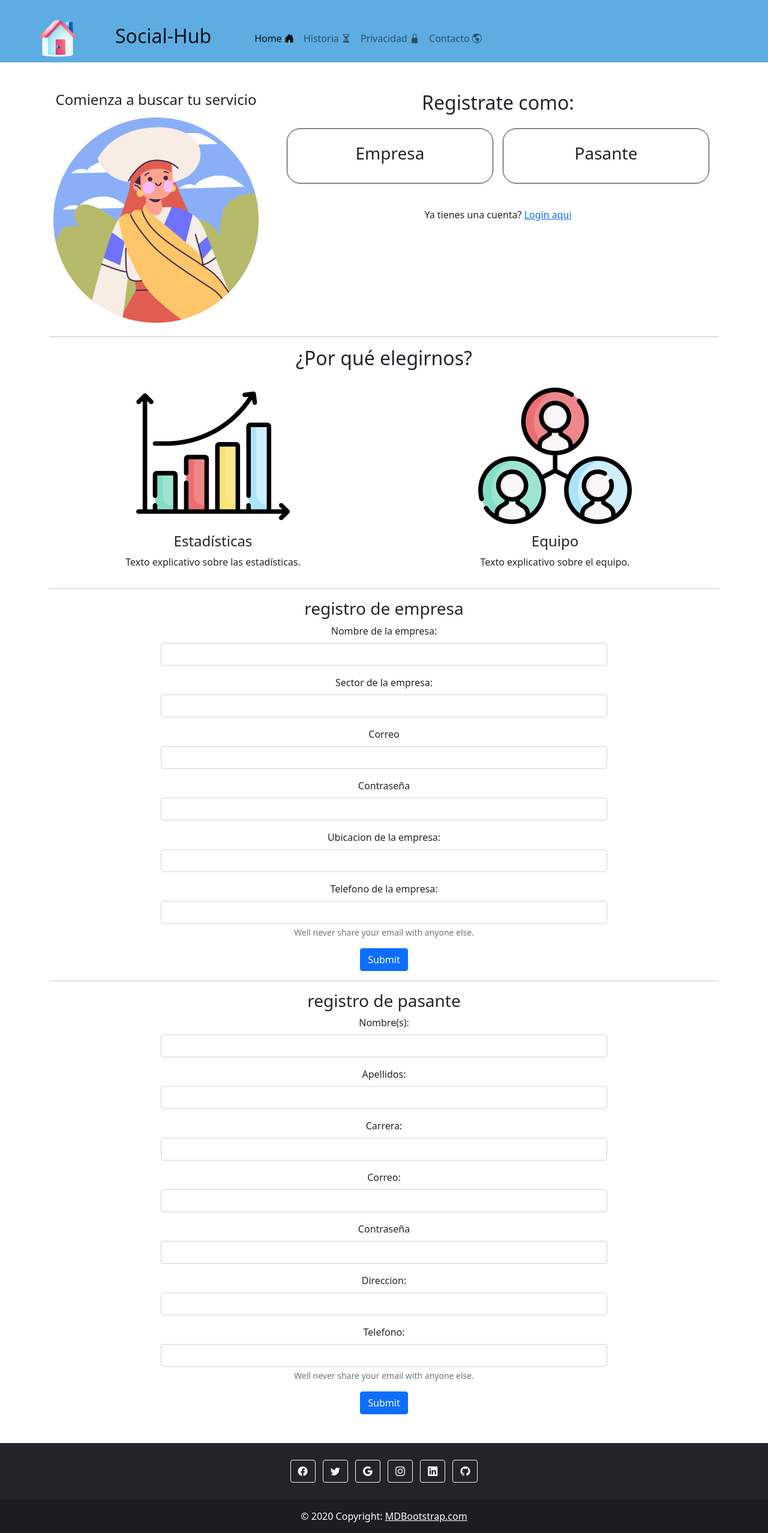
After one commit to eduardo20020/ProyectoPlataforma, a PHP site: page /public/registros.php in a window 1280 px wide. The commit adds this page. Shown: the whole page at 60% size. Run offline with PHP 8.4, Linux system fonts and the light colour scheme.

Commit message:
teminado

```diff
--- a/css/index.css
+++ b/css/index.css
@@ -2,16 +2,16 @@
     color: inherit;
     text-decoration: none;
 }
-#empresa:hover{
-    background-color: #06acff;
+.empresa:hover{
+    background-color: #5DADE2;
     border-radius: 24px;
 }
-#pasante:hover{
+.pasante:hover{
 
-    background-color: #06acff;
+    background-color: #5DADE2;
     border-radius: 24px;
 }
-#empresa,#pasante{
+.empresa,.pasante{
     border-radius: 22px;
     border: solid 1px;
 
--- /dev/null
+++ b/public/footer.php
@@ -0,0 +1,51 @@
+<div class="">
+
+  <footer class="bg-dark text-center text-white">
+    <!-- Grid container -->
+    <div class="container p-4 pb-0">
+      <!-- Section: Social media -->
+      <section class="mb-4">
+        <!-- Facebook -->
+        <a class="btn btn-outline-light btn-floating m-1" href="#!" role="button">
+          <i class="bi bi-facebook"></i>
+        </a>
+
+        <!-- Twitter -->
+        <a class="btn btn-outline-light btn-floating m-1" href="#!" role="button">
+          <i class="bi bi-twitter"></i>
+        </a>
+
+        <!-- Google -->
+        <a class="btn btn-outline-light btn-floating m-1" href="#!" role="button">
+          <i class="bi bi-google"></i>
+        </a>
+
+        <!-- Instagram -->
+        <a class="btn btn-outline-light btn-floating m-1" href="#!" role="button">
+          <i class="bi bi-instagram"></i>
+        </a>
+
+        <!-- Linkedin -->
+        <a class="btn btn-outline-light btn-floating m-1" href="#!" role="button">
+          <i class="bi bi-linkedin"></i>
+        </a>
+
+        <!-- Github -->
+        <a class="btn btn-outline-light btn-floating m-1" href="#!" role="button">
+          <i class="bi bi-github"></i>
+        </a>
+      </section>
+      <!-- Section: Social media -->
+    </div>
+    <!-- Grid container -->
+
+    <!-- Copyright -->
+    <div class="text-center p-3" style="background-color: rgba(0, 0, 0, 0.2);">
+      © 2020 Copyright:
+      <a class="text-white" href="https://mdbootstrap.com/">MDBootstrap.com</a>
+    </div>
+    <!-- Copyright -->
+  </footer>
+
+</div>
+<!-- End of .container -->
--- a/public/formEmpresa.php
+++ b/public/formEmpresa.php
@@ -1,5 +1,4 @@
-<?php
-echo '
+
 <form action="../php/postEmpresa.php" method="post">
 <div class="mb-3">
     <label class="form-label">Nombre de la empresa:</label>
@@ -28,6 +27,3 @@ echo '
 </div>
 <button type="submit" class="btn btn-primary">Submit</button>
 </form>
-
-';
-?>
--- a/public/formPasante.php
+++ b/public/formPasante.php
@@ -1,5 +1,4 @@
-<?php
- echo '
+
  <form action="../php/postPasante.php" method="post">
 
  <div class="mb-3">
@@ -41,5 +40,3 @@
 
  <button type="submit" class="btn btn-primary">Submit</button>
 </form>
- ';
-?>
--- a/public/navBar.php
+++ b/public/navBar.php
@@ -1,6 +1,6 @@
 <nav class="navbar navbar-expand-lg navbar-light" style="background-color:#5DADE2">
 <div class="container-fluid px-5  mt-4">
-    <img class="mx-3" src="img/direccion (1).png" alt="">
+    <img class="mx-3" src="../img/direccion (1).png" alt="">
     <a class="navbar-brand" href="../index.php"><h2 class="mx-5">Social-Hub</h2></a>
     <button class="navbar-toggler" type="button" data-bs-toggle="collapse" data-bs-target="#navbarNavAltMarkup" aria-controls="navbarNavAltMarkup" aria-expanded="false" aria-label="Toggle navigation">
     <span class="navbar-toggler-icon"></span>
--- /dev/null
+++ b/public/registros.php
@@ -0,0 +1,85 @@
+<!DOCTYPE html>
+<html lang="en">
+<head>
+    <meta charset="UTF-8">
+    <meta name="viewport" content="width=device-width, initial-scale=1.0">
+    <title>Document</title>
+    <!-- Estilos -->
+    <link rel="stylesheet" href="../css/index.css">
+    <link href="https://cdn.jsdelivr.net/npm/bootstrap@5.0.2/dist/css/bootstrap.min.css" rel="stylesheet" integrity="sha384-EVSTQN3/azprG1Anm3QDgpJLIm9Nao0Yz1ztcQTwFspd3yD65VohhpuuCOmLASjC" crossorigin="anonymous">
+    <link rel="stylesheet" href="https://cdn.jsdelivr.net/npm/bootstrap-icons@1.11.3/font/bootstrap-icons.min.css">
+</head>
+<body>
+    <?php require_once "navBar.php"; ?>
+
+    <div class="container py-5">
+        <!-- Registro -->
+        <div class="row text-center">
+            <div class="col-md-4">
+                <h4>Comienza a buscar tu servicio</h4>
+                <img class="img-fluid" src="../IMG/vestido-tradicional (1).png" alt="">
+            </div>
+            <div class="col-md-8">
+                <h2>Registrate como: </h2>
+                <div class="row py-3 mx-2">
+                    <div class="col empresa p-4 mx-2">
+                        <h3>Empresa</h3>
+                    </div>
+                    <div class="col pasante p-4 mx-2">
+                        <h3>Pasante</h3>
+                    </div>
+                </div>
+                <br>
+                Ya tienes una cuenta? <a href="../index.php">Login aqui</a>
+            </div>
+        </div>
+
+        <hr>
+
+        <!-- Por qué elegirnos -->
+        <div class="row text-center mb-2">
+            <div class="col">
+                <h2>¿Por qué elegirnos?</h2>
+            </div>
+        </div>
+        <div class="row text-center">
+            <div class="col-md-6 feature">
+                <img src="../img/estadisticas.png" alt="Estadísticas">
+                <h4>Estadísticas</h4>
+                <p>Texto explicativo sobre las estadísticas.</p>
+            </div>
+            <div class="col-md-6 feature">
+                <img src="../img/equipo (4).png" alt="Equipo">
+                <h4>Equipo</h4>
+                <p>Texto explicativo sobre el equipo.</p>
+            </div>
+        </div>
+
+
+        <hr>
+
+        <div id="empresa" class="d-flex justify-content-center">
+            <div class="text-center col-8">
+                <h3>registro de empresa</h3>
+                <?php require "../public/formEmpresa.php"; ?>
+            </div>
+        </div>
+
+        <hr>
+
+        <div id="pasante" class="d-flex justify-content-center">
+            <div class="text-center col-8">
+                <h3>registro de pasante</h3>
+                <?php require "../public/formPasante.php"; ?>
+            </div>
+        </div>
+    </div>
+
+    <!-- Footer -->
+    <?php require "../public/footer.php"; ?>
+
+    <!-- Scripts -->
+    <script src="https://cdn.jsdelivr.net/npm/@popperjs/core@2.9.2/dist/umd/popper.min.js" integrity="sha384-IQsoLXl5PILFhosVNubq5LC7Qb9DXgDA9i+tQ8Zj3iwWAwPtgFTxbJ8NT4GN1R8p" crossorigin="anonymous"></script>
+    <script src="https://cdn.jsdelivr.net/npm/bootstrap@5.0.2/dist/js/bootstrap.min.js" integrity="sha384-cVKIPhGWiC2Al4u+LWgxfKTRIcfu0JTxR+EQDz/bgldoEyl4H0zUF0QKbrJ0EcQF" crossorigin="anonymous"></script>
+</body>
+</html>
```
Also changed, not shown: index.php (+10 -3 lines), public/login.php (deleted, +0 -17 lines), IMG/maletin.png (added), IMG/vestido-tradicional (1).png (added), IMG/vestido-tradicional.png (added).
